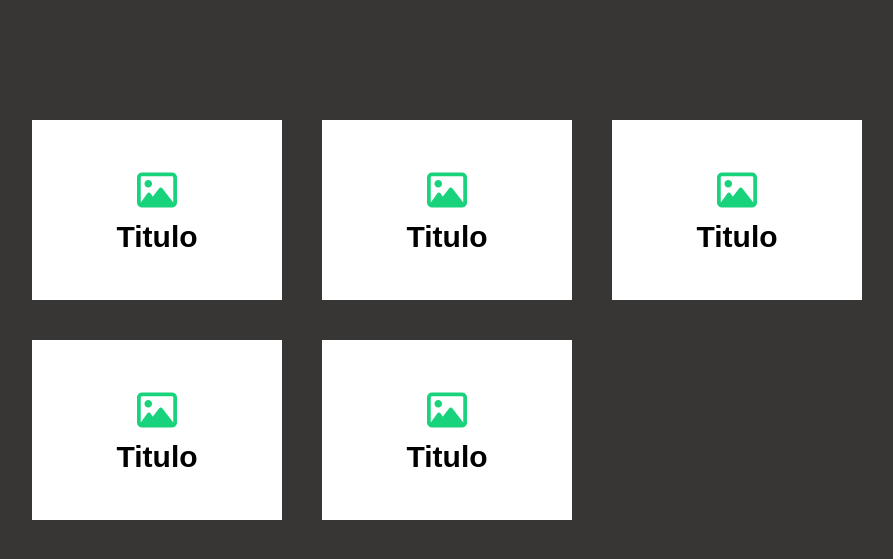
After one commit to fiscalsmg/fiscalsmg.github.io, a PHP site: page /animaciones.html in a window 1280 px wide. The commit adds this page. Shown: the top 559 px of the page, without its empty margins (128-1021 px from the left). Run offline with PHP 8.4, Linux system fonts and the light colour scheme; some libraries are stand-ins or nearby versions.

Commit message:
Areglando card text

```diff
--- /dev/null
+++ b/animaciones.html
@@ -0,0 +1,67 @@
+<!DOCTYPE html>
+<html lang="en">
+
+<head>
+    <meta charset="UTF-8">
+    <meta name="viewport" content="width=device-width, initial-scale=1.0">
+    <meta http-equiv="X-UA-Compatible" content="ie=edge">
+    <link rel="stylesheet" href="css/animaciones.css">
+    <script src="https://kit.fontawesome.com/325f8c1fbd.js" crossorigin="anonymous"></script>
+
+    <title>animaciones</title>
+</head>
+
+<body>
+    <div class="container-all">
+        <div class="container-box">
+            <a href="#">
+                <div class="box">
+                    <i class="far fa-image icono"></i>
+                    <h4 class="title">Titulo</h4>
+                    <p>Lorem ipsum dolor sit amet consectetur.</p>
+                    <div class="background-hover"></div>
+                </div>
+            </a>
+
+            <a href="#">
+                <div class="box">
+                    <i class="far fa-image icono"></i>
+                    <h4 class="title">Titulo</h4>
+                    <p>Lorem ipsum dolor sit amet consectetur.</p>
+                    <div class="background-hover"></div>
+                </div>
+            </a>
+
+            <a href="#">
+                <div class="box">
+                    <i class="far fa-image icono"></i>
+                    <h4 class="title">Titulo</h4>
+                    <p>Lorem ipsum dolor sit amet consectetur.</p>
+                    <div class="background-hover"></div>
+                </div>
+            </a>
+
+            <a href="#">
+                <div class="box">
+                    <i class="far fa-image icono"></i>
+                    <h4 class="title">Titulo</h4>
+                    <p>Lorem ipsum dolor sit amet consectetur.</p>
+                    <div class="background-hover"></div>
+                </div>
+            </a>
+
+            <a href="#">
+                <div class="box">
+                    <i class="far fa-image icono"></i>
+                    <h4 class="title">Titulo</h4>
+                    <p>Lorem ipsum dolor sit amet consectetur.</p>
+                    <div class="background-hover"></div>
+                </div>
+            </a>
+
+
+        </div>
+    </div>
+</body>
+
+</html>
--- /dev/null
+++ b/css/animaciones.css
@@ -0,0 +1,117 @@
+*{
+ margin:0;
+ padding: 0;
+ box-sizing: border-box;
+ font-family: sans-serif;
+
+}
+body{
+    background: rgb(56, 53, 53);
+}
+
+.container-all{
+    max-width: 1000px;
+    margin:auto;
+    margin-top: 100px;
+
+}
+
+.container-box{
+display: flex;
+flex-wrap: wrap;/*cajas alado*/
+}
+/*cambiar color a etiquetas a*/
+.container-box a{
+    text-decoration: none;
+    color:black;
+}
+
+.box{
+    width: 250px;
+    height: 180px;
+    padding: 20px;
+    background: #fff;
+    text-align: center;
+    /*padre recuadro blanco */
+    position: relative;
+    overflow: hidden;
+    cursor: pointer; /*manita*/
+    margin: 20px;
+}
+.box:hover{
+    transform: translate(5px, -5px);
+    box-shadow: -10px 10px 20px -10px rgba(255, 255, 255, 0.5); /*pequeña sombra al fondo*/
+}
+
+
+.box .icono,
+.box h4,
+.box p{
+    position: relative;
+    /* no tapar texto*/
+    z-index: 1;/*por encima de todo*/
+transition: all 300ms;
+}
+
+.box .icono{
+    font-size: 40px;
+    color: rgb(24,211,124);
+    /*icono mas pequeño*/
+
+    /*posicion central*/
+    transform: translateY(30px);
+}
+.box:hover .icono{
+color:white;
+font-size: 30px;
+transform: translateY(0);/*posicion normal*/
+
+}
+.box:hover h4{
+    transform: translateY(0);
+    color: white;
+}
+.box:hover p{
+    transform: translateY(0);
+    opacity: 1;
+    color: white;
+}
+.box h4,
+.box p {
+    margin-top: 10px;
+}
+
+.box h4{
+    font-size: 30px;
+    transform: translateY(30px);
+
+}
+.box p{
+    font-size: 14px;
+    /*ocultar texto*/
+    transform: translateY(100px);
+    opacity: 0;
+}
+
+
+/*efecto*/
+.box .background-hover{
+    width: 100px;
+    height: 100px;
+    background: red;
+    position: absolute;
+    top: 250px;
+    left: -170px;
+    /*hijo*/
+    position: absolute;
+    border-radius: 100%;
+    transition: all 300ms;
+    background: linear-gradient(to bottom, rgb(255, 153, 0),rgb(255, 72, 0)); /*color degradado*/
+}
+ .box:hover .background-hover{
+     /*background-hover circulo rojo*/
+     width: 400px;
+     height: 400px;
+     top:-70px;
+     left:-70;
+ }
--- a/css/estilo.css
+++ b/css/estilo.css
@@ -49,7 +49,7 @@
 }
 
 .content-all{
-
+    position: relative;
     display: flex;
     align-items: center;
     overflow: hidden;
```
Also changed, not shown: index.html (+7 -9 lines).
